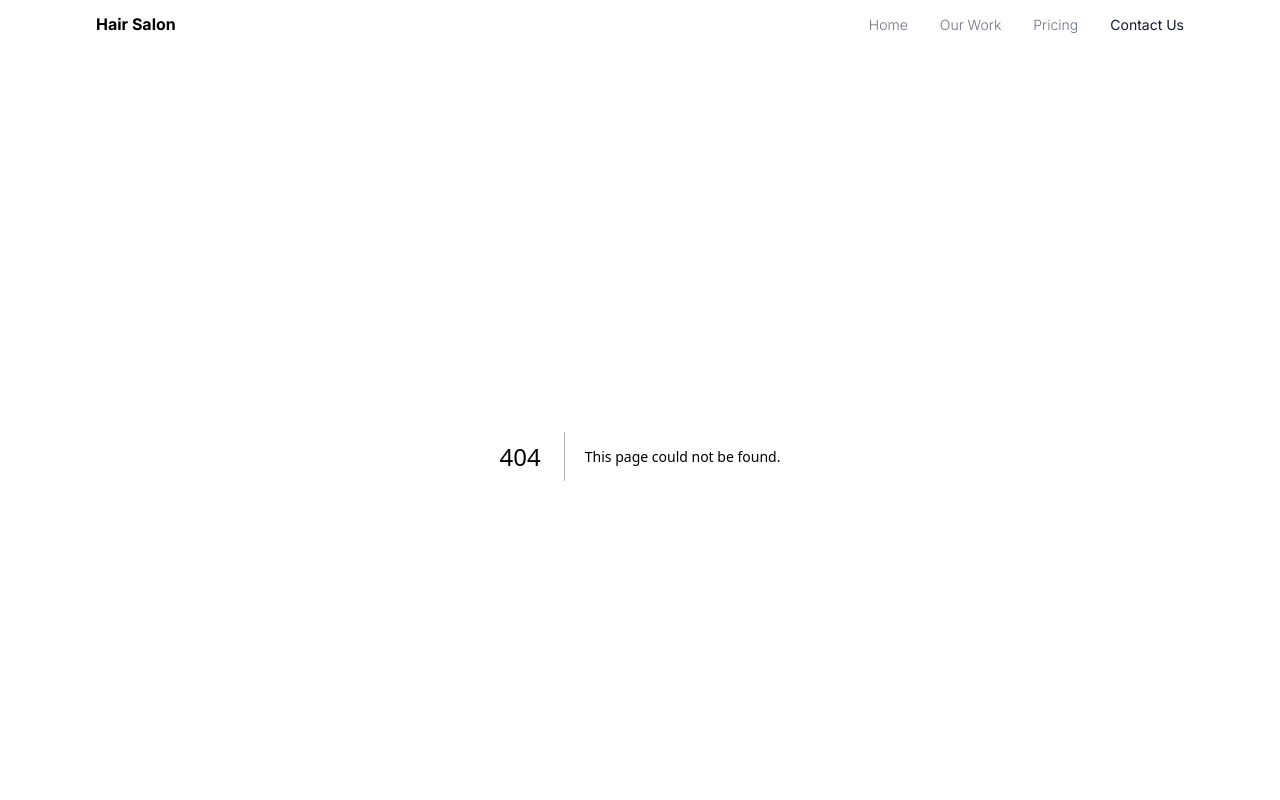
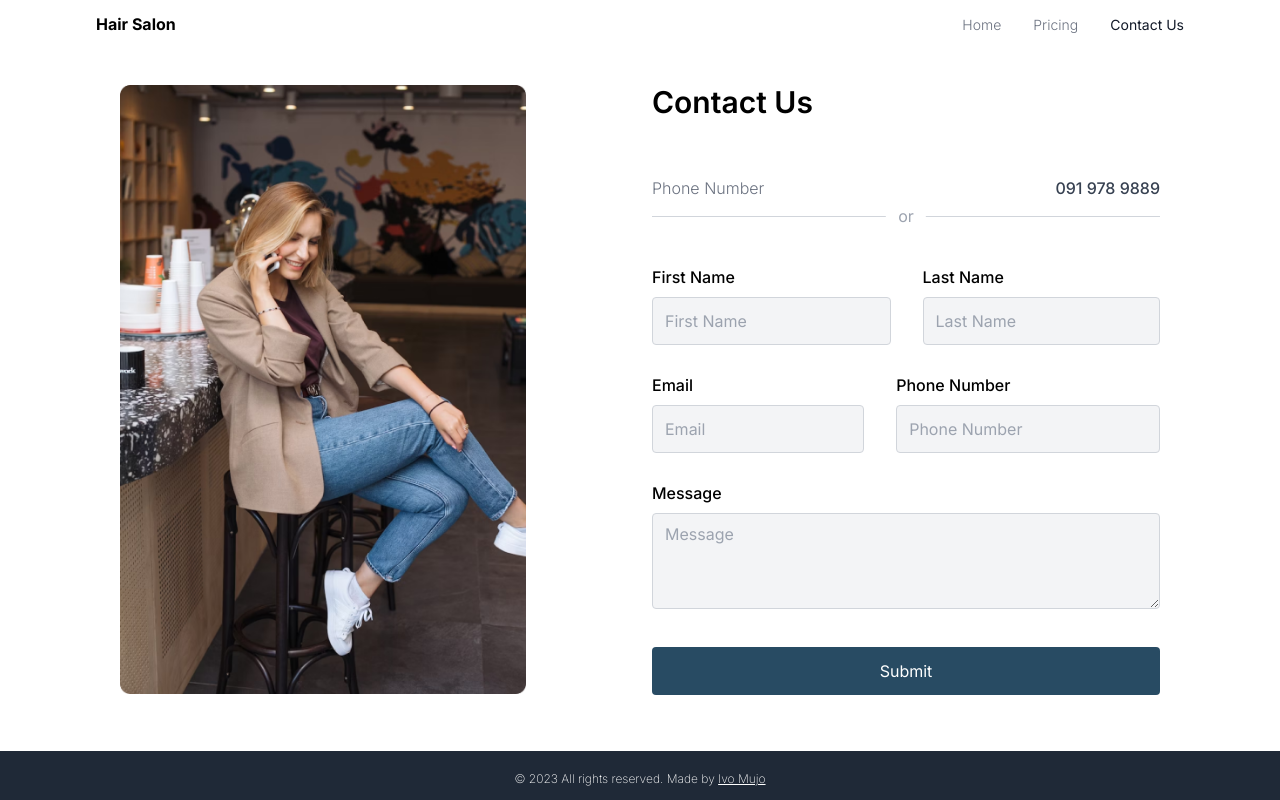
Before and after one commit to imujo/hair-salon, a Next.js app: page /contact in a window 1280 px wide. Before the commit this address had no page. Shown: the top 800 px of the page. Built offline with nearby package versions, Linux system fonts and the light colour scheme.

Commit message:
creating contact page

```diff
--- a/package.json
+++ b/package.json
@@ -20,14 +20,17 @@
     "embla-carousel-autoplay": "^8.0.0-rc07",
     "eslint": "8.41.0",
     "eslint-config-next": "13.4.4",
+    "formik": "^2.4.2",
     "next": "13.4.4",
     "postcss": "8.4.24",
     "react": "18.2.0",
     "react-dom": "18.2.0",
     "react-icons": "^4.9.0",
+    "react-loader-spinner": "^5.3.4",
     "tailwind-merge": "^1.12.0",
     "tailwindcss": "3.3.2",
-    "typescript": "5.0.4"
+    "typescript": "5.0.4",
+    "yup": "^1.2.0"
   },
   "devDependencies": {
     "prettier": "^2.8.8",
--- /dev/null
+++ b/src/app/contact/page.tsx
@@ -0,0 +1,41 @@
+import Input from "@/components/Input";
+import { FC } from "react";
+import ConcatForm from "@/components/ConcatForm";
+import Image from "next/image";
+
+interface ContactProps {}
+
+const Contact: FC<ContactProps> = ({}) => {
+  return (
+    <div className="mt-7 flex gap-6">
+      <div className="hidden w-1/2  items-center justify-start lg:flex">
+        <Image
+          height={1000}
+          width={500}
+          alt="hairdresser"
+          className=" w-4/5"
+          src={"/contact_image.png"}
+        />
+      </div>
+
+      <div className="w-1/2">
+        <h3>Contact Us</h3>
+
+        <div className="flex w-full justify-between ">
+          <span className="font-light text-gray-500">Phone Number</span>
+          <span className="font-medium text-gray-700 ">091 978 9889</span>
+        </div>
+
+        <div className="relative mb-12">
+          <div className=" my-4 h-[1px] w-full bg-gray-300" />
+          <span className="absolute right-1/2 top-[-0.75rem] translate-x-[50%] bg-white px-3 text-gray-400 ">
+            or
+          </span>
+        </div>
+        <ConcatForm />
+      </div>
+    </div>
+  );
+};
+
+export default Contact;
--- a/src/app/layout.tsx
+++ b/src/app/layout.tsx
@@ -18,9 +18,9 @@ export default function RootLayout({
 }) {
   return (
     <html lang="en" className={cn(inter.className, "")}>
-      <body className="relative flex  w-full flex-col items-center ">
+      <body className="relative flex  min-h-screen w-full flex-col items-center ">
         <Nav />
-        <main className=" mt-14 w-full max-w-6xl  px-4 md:px-14 ">
+        <main className="mb-28 mt-14 w-full max-w-6xl  px-4 md:px-14 ">
           {children}
         </main>
         <Footer />
--- /dev/null
+++ b/src/components/ConcatForm.tsx
@@ -0,0 +1,141 @@
+"use client";
+
+import { FC } from "react";
+import { Formik } from "formik";
+import Input from "./Input";
+import * as Yup from "yup";
+import { Oval } from "react-loader-spinner";
+
+interface ConcatFormProps {}
+
+const contactSchema = Yup.object().shape({
+  firstName: Yup.string()
+    .min(2, "First name has to be at least 2 characters long!")
+    .max(20, "First name has to be at less than 20 characters long!")
+    .required("First name is required!"),
+  lastName: Yup.string()
+    .min(2, "Last name has to be at least 2 characters long!")
+    .max(20, "Last name has to be at less than 20 characters long!")
+    .required("Last name is required!"),
+  email: Yup.string().email("Invalid email").required("Required"),
+  phoneNumber: Yup.string().test(
+    "phoneNumber",
+    "Phone number is invalid! It needs to start with +385 and have a total of 12 to 13 characters.",
+    (value) => {
+      if (value == undefined) return true;
+      value = value.replace(/\s/g, "");
+      let reg = new RegExp("^(?:\\+385|0)\\d{8,9}$");
+
+      return reg.test(value);
+    }
+  ),
+
+  message: Yup.string().required("A message is required!"),
+});
+
+const ConcatForm: FC<ConcatFormProps> = ({}) => {
+  return (
+    <Formik
+      initialValues={{
+        firstName: "",
+        lastName: "",
+        email: "",
+        phoneNumber: "",
+        message: "",
+      }}
+      validationSchema={contactSchema}
+      onSubmit={(values, { setSubmitting }) => {
+        setTimeout(() => {
+          alert("Thank you for contacting us!");
+          setSubmitting(false);
+        }, 400);
+      }}
+    >
+      {({
+        values,
+        errors,
+        touched,
+        handleChange,
+        handleBlur,
+        handleSubmit,
+        isSubmitting,
+      }) => (
+        <form onSubmit={handleSubmit}>
+          <div className="flex flex-col lg:flex-row lg:gap-8">
+            <Input
+              type="text"
+              id="firstName"
+              title="First Name"
+              onChange={handleChange}
+              onBlur={handleBlur}
+              value={values.firstName}
+              errorMsg={errors.firstName}
+            />
+            <Input
+              type="text"
+              id="lastName"
+              title="Last Name"
+              onChange={handleChange}
+              onBlur={handleBlur}
+              value={values.lastName}
+              errorMsg={errors.lastName}
+            />
+          </div>
+          <div className="flex flex-col lg:flex-row lg:gap-8">
+            <Input
+              type="text"
+              id="email"
+              title="Email"
+              onChange={handleChange}
+              onBlur={handleBlur}
+              value={values.email}
+              errorMsg={errors.email}
+            />
+            <Input
+              type="text"
+              id="phoneNumber"
+              title="Phone Number"
+              onChange={handleChange}
+              onBlur={handleBlur}
+              value={values.phoneNumber}
+              errorMsg={errors.phoneNumber}
+            />
+          </div>
+          <Input
+            type="textarea"
+            id="message"
+            title="Message"
+            onChange={handleChange}
+            onBlur={handleBlur}
+            value={values.message}
+            errorMsg={errors.message}
+          />
+
+          <button
+            type="submit"
+            className="mt-2 h-12 w-full rounded bg-[#284B63] px-3 text-white"
+          >
+            {isSubmitting ? (
+              <div className="flex h-full w-full items-center justify-center">
+                <Oval
+                  height={25}
+                  width={25}
+                  color="#ffffff"
+                  visible={true}
+                  ariaLabel="oval-loading"
+                  secondaryColor="#fefefe"
+                  strokeWidth={4}
+                  strokeWidthSecondary={4}
+                />
+              </div>
+            ) : (
+              "Submit"
+            )}
+          </button>
+        </form>
+      )}
+    </Formik>
+  );
+};
+
+export default ConcatForm;
--- a/src/components/Footer.tsx
+++ b/src/components/Footer.tsx
@@ -4,7 +4,7 @@ interface FooterProps {}
 
 const Footer: FC<FooterProps> = ({}) => {
   return (
-    <footer className=" z-0 mt-12 flex h-14 w-full items-center justify-center bg-gray-800 text-xs font-extralight text-white">
+    <footer className=" absolute bottom-0 z-0 flex h-14 w-full items-center justify-center bg-gray-800 text-xs font-extralight text-white">
       <p>© 2023 All rights reserved. Made by&nbsp;</p>
       <a
         href="https://github.com/imujo"
--- /dev/null
+++ b/src/components/Input.tsx
@@ -0,0 +1,67 @@
+import { cn } from "@/utils/functions";
+import { cva } from "class-variance-authority";
+import { FC, HTMLInputTypeAttribute, InputHTMLAttributes } from "react";
+
+interface InputProps extends InputHTMLAttributes<HTMLInputElement> {
+  id: string;
+  title: string;
+  errorMsg: string | undefined;
+  className?: string;
+  type?: HTMLInputTypeAttribute | "textarea";
+}
+
+const inputVariants = cva("mt-2 h-12 w-full rounded px-3", {
+  variants: {
+    status: {
+      default:
+        "border-gray-300 outline-gray-400 border-[1px] bg-gray-100 text-gray-800",
+      error:
+        "border-red-300 outline-red-400 border-2 bg-red-50 placeholder:text-red-400 text-red-400 ",
+    },
+  },
+  defaultVariants: {
+    status: "default",
+  },
+});
+
+const Input: FC<InputProps> = ({
+  id,
+  title,
+  errorMsg,
+  className,
+  type,
+  ...props
+}) => {
+  const style = !!errorMsg
+    ? inputVariants({ status: "error" })
+    : inputVariants({ status: "default" });
+  return (
+    <div className="mb-6">
+      <label htmlFor={id} className=" font-medium">
+        {title}
+      </label>
+      {type == "textarea" ? (
+        <textarea
+          className={cn(
+            style,
+            className,
+            " max-h-48 min-h-[6rem] resize-y pt-2"
+          )}
+          id={id}
+          placeholder={title}
+        />
+      ) : (
+        <input
+          type={type}
+          className={cn(style, className, "")}
+          id={id}
+          placeholder={title}
+          {...props}
+        />
+      )}
+      <p className="mt-1 text-xs text-red-400">{errorMsg}</p>
+    </div>
+  );
+};
+
+export default Input;
--- a/src/components/Nav.tsx
+++ b/src/components/Nav.tsx
@@ -32,11 +32,11 @@ const Nav: FC<navProps> = () => {
           )}
         >
           <NavItem onClick={() => setOpen(false)} title="Home" href="/" />
-          <NavItem
+          {/* <NavItem
             onClick={() => setOpen(false)}
             title="Our Work"
             href="/our-work"
-          />
+          /> */}
           <NavItem
             onClick={() => setOpen(false)}
             title="Pricing"
```
Also changed, not shown: public/contact_image.png (added), 1 other file (tests, documents, lock files or other folders).
